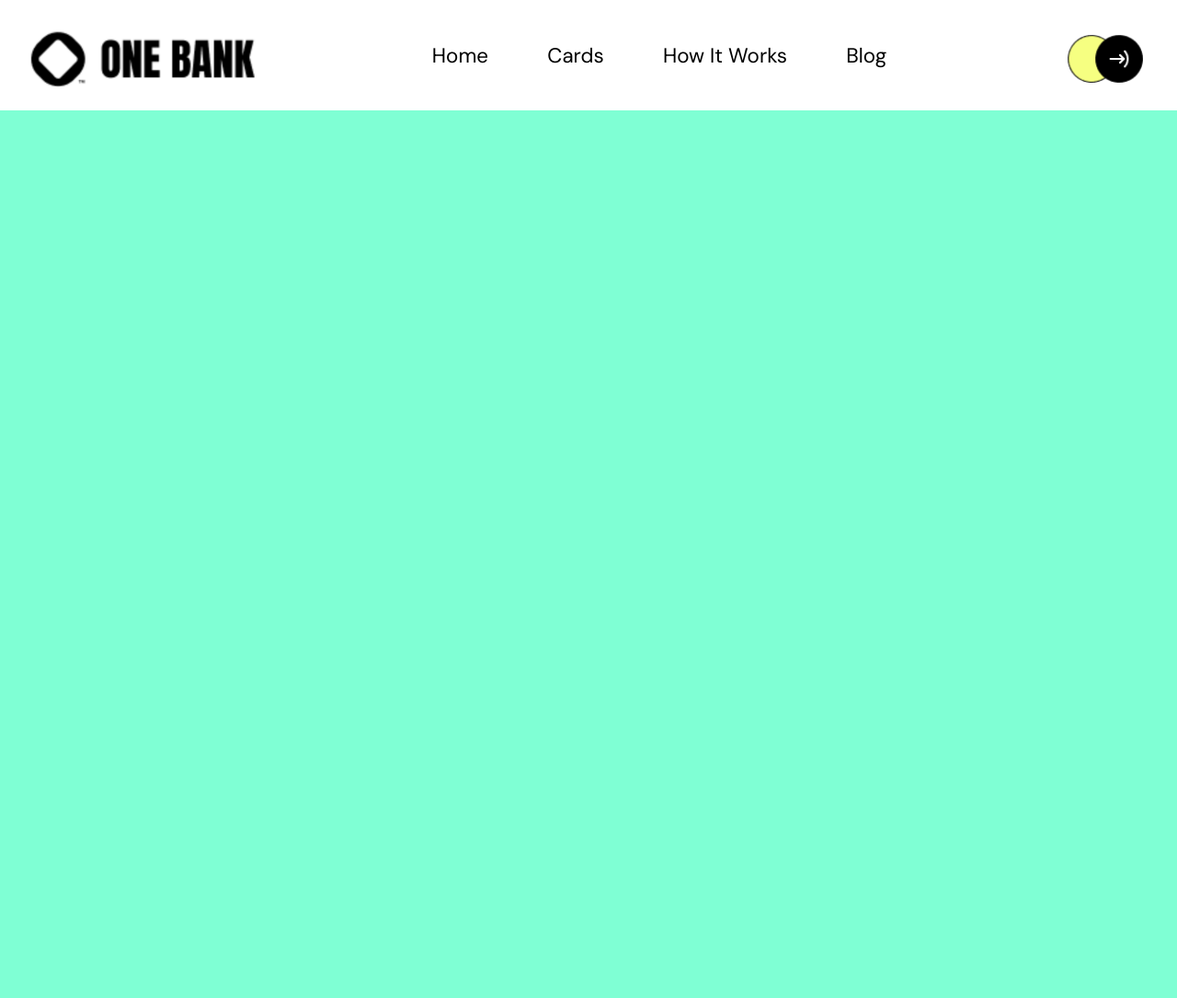
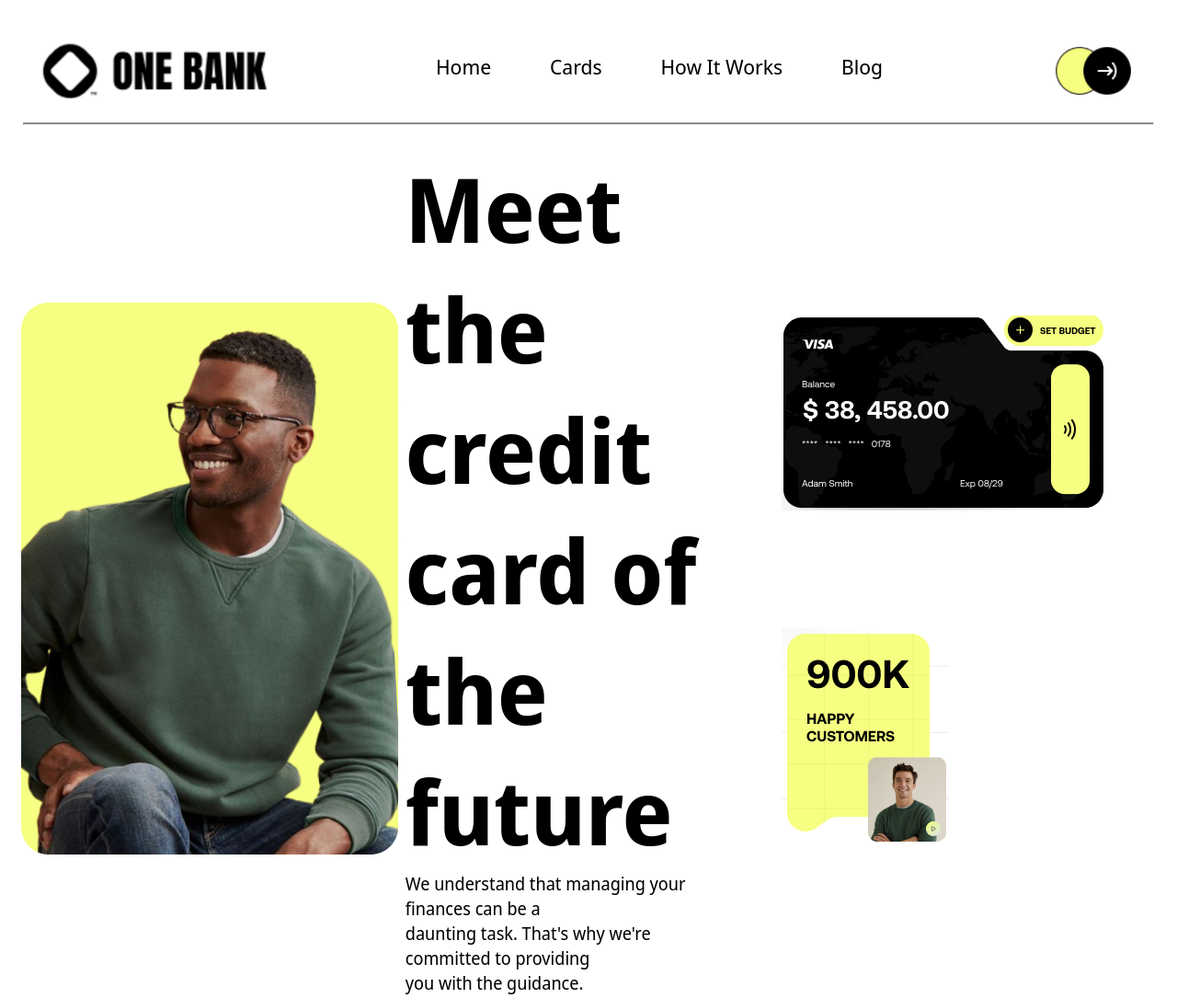
Before and after one commit to RezaJaliani/OneBankProject, a plain HTML site: page index.html in a window 1280 px wide. Shown: the top 1085 px of the page at 92% size. Drawn offline with Linux system fonts and the light colour scheme.

Commit message:
First step of page1

```diff
--- a/Styles/style.css
+++ b/Styles/style.css
@@ -1,8 +1,12 @@
 *{
     font-family: 'DM Sans', sans-serif;
+    font-family: 'Noto Sans Display', sans-serif;
     margin: 0;
     padding: 0;
     box-sizing: border-box;
+}
+body{
+    margin: 1%;
 }
 header{
     width: 100%;
@@ -12,7 +16,6 @@ nav{
     padding: 2rem;
     display: flex;
     justify-content: space-between;
-    top: 50%;
 }
 nav *{
     margin-top: auto;
@@ -36,8 +39,28 @@ nav ul li{
 #imgCorner{
     height: 4rem;
 }
-main{
-    background-color: aquamarine;
-    width: auto;
-    height: 100em;
+#topLine{
+    margin: 0 1% 2% 1%;
+    height: 3px;
+    background-color:grey;
 }
+#firstPage{
+    display: flex;
+}
+#firstPage div{
+    margin: auto;
+}
+#titrPage1{
+    font-size: 6em;
+}
+#passagePage1{
+    font-size: 1.2em;
+}
+#imgp1p2{
+    padding: 4em;
+    display: block;
+}
+#imgp1p3{
+    padding: 4em;
+    display: block;
+}
--- a/index.html
+++ b/index.html
@@ -6,7 +6,7 @@
     <link rel="stylesheet" href="Styles/style.css">
     <link rel="preconnect" href="https://fonts.googleapis.com">
     <link rel="preconnect" href="https://fonts.gstatic.com" crossorigin>
-    <link href="https://fonts.googleapis.com/css2?family=DM+Sans:ital,opsz,wght@0,9..40,400;0,9..40,700;1,9..40,400&display=swap" rel="stylesheet">
+    <link href="https://fonts.googleapis.com/css2?family=DM+Sans:ital,opsz,wght@0,9..40,400;0,9..40,700;1,9..40,400&family=Noto+Sans+Display:ital,wght@0,400;0,700;1,400;1,700&display=swap" rel="stylesheet">
     <title>One Bank Company</title>
 </head>
 <body>
@@ -23,7 +23,21 @@
         </nav>
     </header>
     <main>
-
+        <hr id="topLine">
+        <div id="firstPage">
+            <div>
+                <img src="Images/p1p1.png" alt="Smiling Customer">
+            </div>
+            <div>
+                <h1 id="titrPage1">Meet the<br>credit card of<br>the future</h1>
+                <p id="passagePage1">We understand that managing your finances can be a<br>daunting task. That's why we're committed to providing<br>you with the guidance.</p>
+                <button></button>
+            </div>
+            <div>
+                <img id="imgp1p2" src="Images/p1p2.png" alt="SimCard">
+                <img id="imgp1p3" src="Images/p1p3.png" alt="Statistics">
+            </div>
+        </div>
     </main>
 </body>
 </html>
```
Also changed, not shown: Images/p1p1.png (renamed from Images/Clipboard - November 11, 2023 2_44 PM (1).png), Images/p1p2.png (renamed from Images/Clipboard - November 11, 2023 2_45 PM.png), Images/p1p3.png (renamed from Images/Clipboard - November 11, 2023 2_45 PM (1).png).
